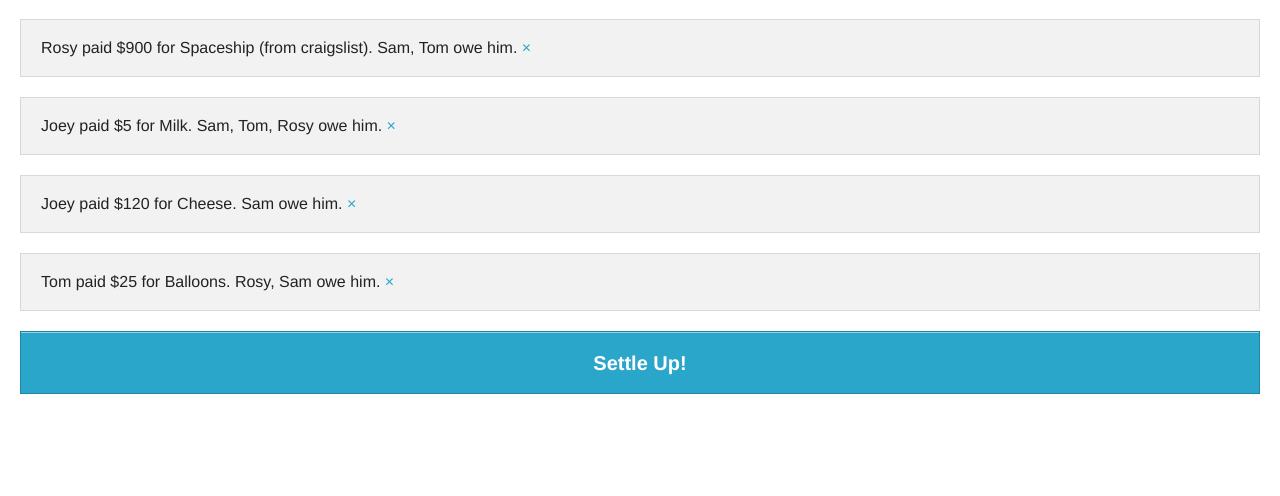
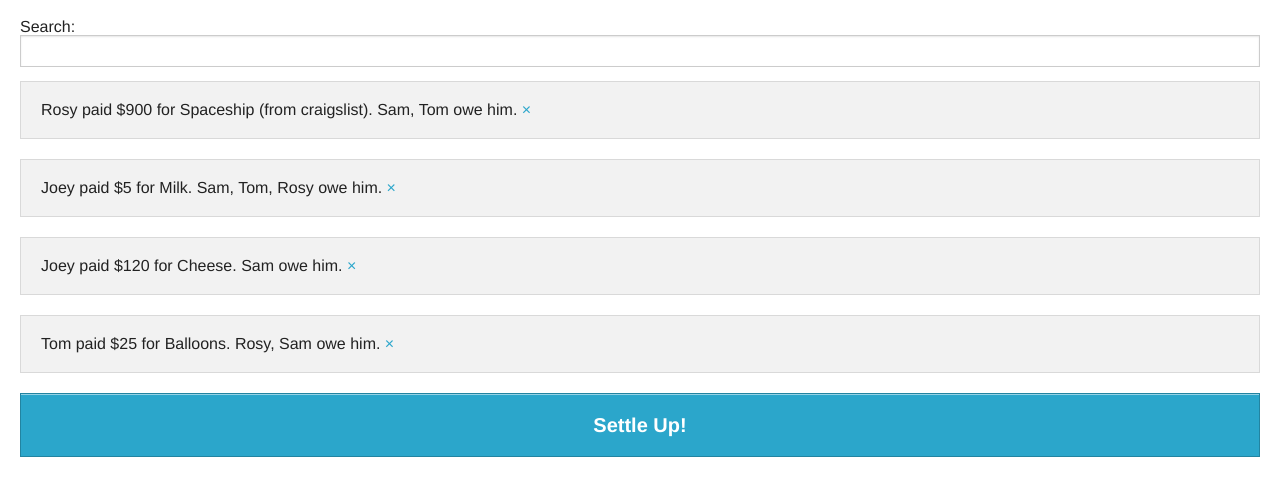
Before and after one commit to bbrooks/Split-It-Angular, a website: page app/index.html in a window 1280 px wide. Shown: the part 256-752 px from the top of the page. Drawn offline with Linux system fonts and the light colour scheme.

Commit message:
Added a real-time search for transactions

```diff
--- a/app/index.html
+++ b/app/index.html
@@ -43,7 +43,9 @@
 
     <h1>Group Purchases:</h1>
 
-    <div ng-repeat="t in transactions" id="transactions" class="panel" >
+    Search: <input type="text" ng-model="transQuery">
+
+    <div ng-repeat="t in transactions | filter:transQuery" id="transactions" class="panel" >
       {{t.lender}} paid ${{t.amount}} for {{t.name}}. {{t.borrowers.join(', ')}} owe him.
       <a ng-click='deleteTransaction(t)'>&times;</a>
     </div>
```
